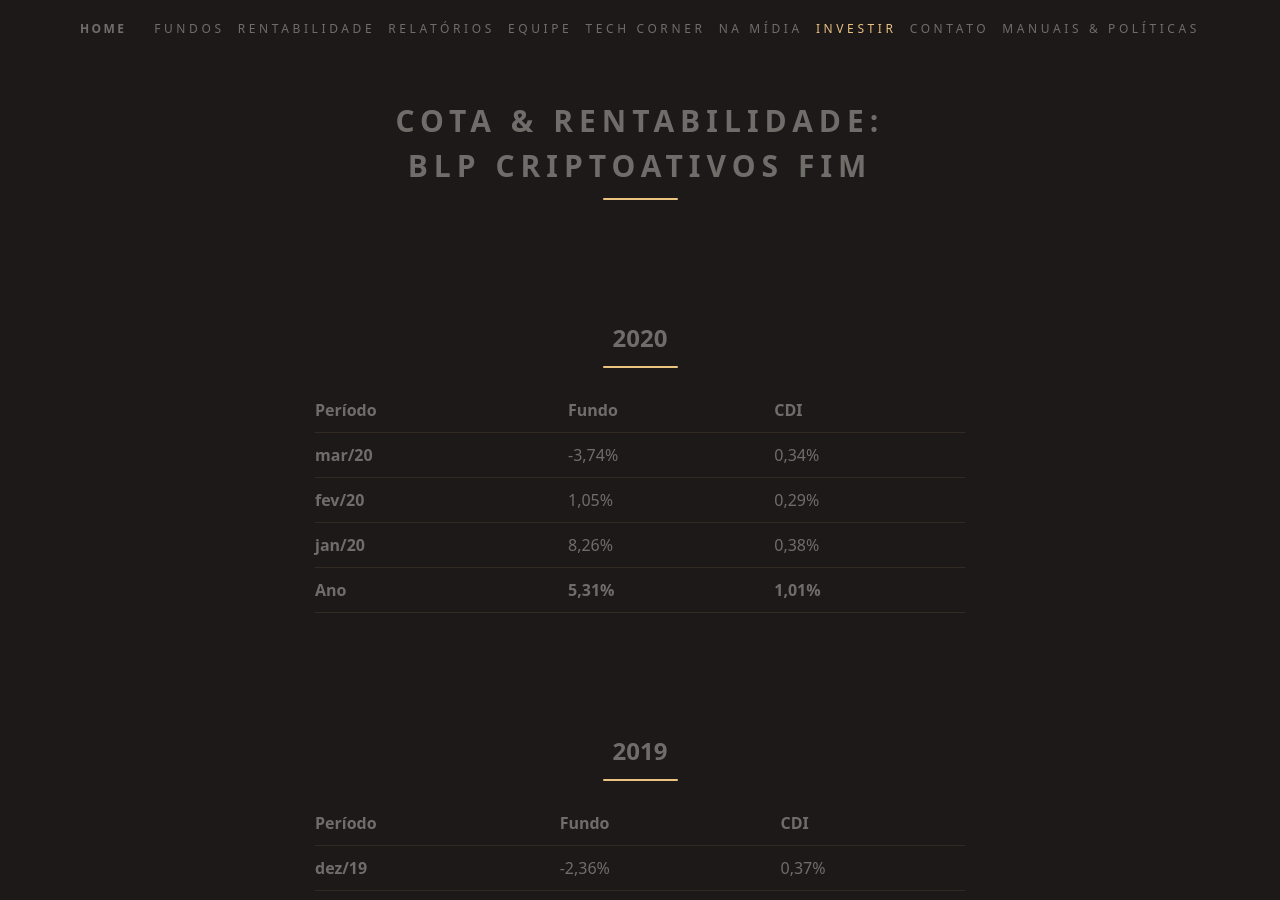
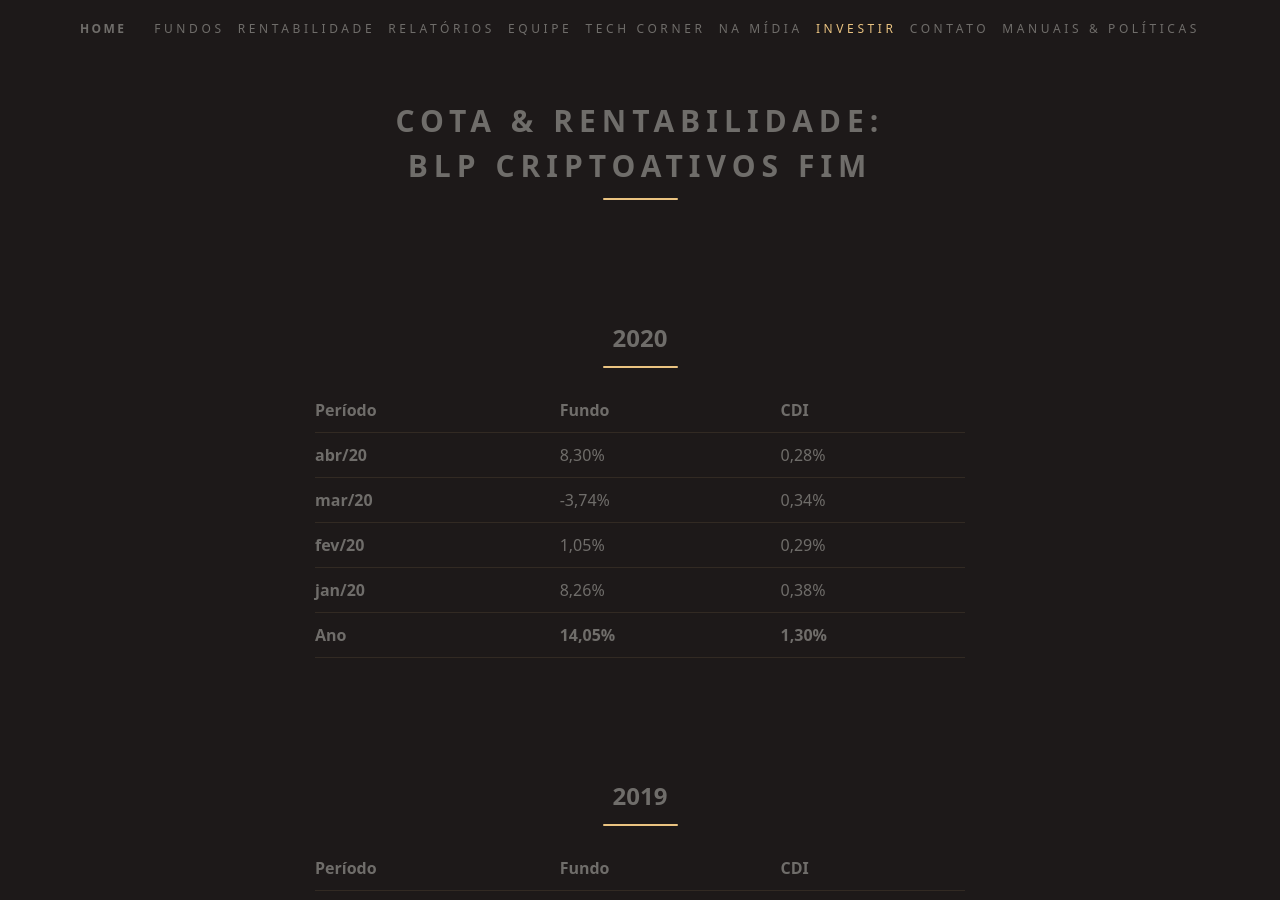
Before and after one commit to ateliedetemas/blpcrypto, a Jekyll site: the page built from _pages/rentabilidade/ativos-fim.md, in a window 1280 px wide and 900 px high. Built offline with Jekyll 4.4.1, drawn with Linux system fonts in a browser that asks for light colours.

Commit message:
Update ativos-fim.md

```diff
--- a/_pages/rentabilidade/ativos-fim.md
+++ b/_pages/rentabilidade/ativos-fim.md
@@ -8,10 +8,11 @@ permalink: "/rentabilidade/ativos-fim/"
 
 Período | Fundo | CDI
 ---|---|---
+**abr/20** | 8,30% | 0,28%
 **mar/20** | -3,74% | 0,34%
 **fev/20** | 1,05% | 0,29%
 **jan/20** | 8,26% | 0,38%
-**Ano**  | **5,31%** | **1,01%**
+**Ano**  | **14,05%** | **1,30%**
 
 ## 2019
 
```
